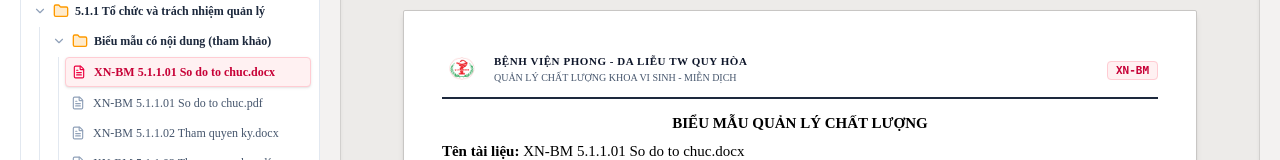
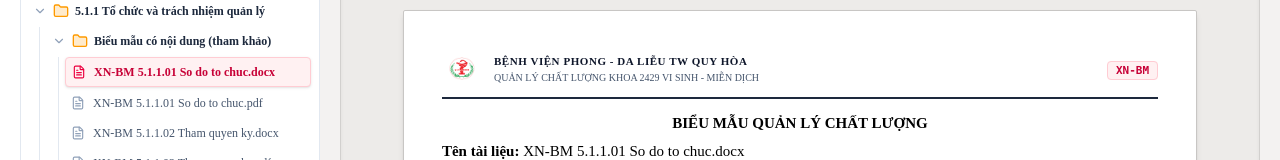
Before and after one commit to khoavisinhmiendich-ops/lab-quality-2429, a Next.js app: page / in a window 1280 px wide. Shown: the part 199-359 px from the top of the page. Built offline with nearby package versions, Linux system fonts and the light colour scheme.

Commit message:
Strip col tags and fix table overflow

```diff
--- a/components/EditableForm.tsx
+++ b/components/EditableForm.tsx
@@ -49,8 +49,9 @@
         }
 
         if (isMounted) {
-          // Bóc tách hoàn toàn thuộc tính width/height cứng của table và td từ file Word gốc
+          // Bóc tách hoàn toàn thuộc tính width/height, thẻ col và inline style tràn bảng
 const cleanedHtml = data.html
+  .replace(/<col[^>]*>/gi, '') // Xóa sạch các thẻ <col> quy định chiều rộng cột
   .replace(/width="[^"]*"/gi, '')
   .replace(/height="[^"]*"/gi, '')
   .replace(/style="[^"]*"/gi, (match: string) => {
@@ -275,7 +276,7 @@
                 </div>
                 <div>
                   <h4 className="text-[11px] font-bold uppercase tracking-wider text-slate-900 m-0">BỆNH VIỆN PHONG - DA LIỄU TW QUY HÒA</h4>
-                  <p className="text-[10px] text-slate-600 m-0">QUẢN LÝ CHẤT LƯỢNG KHOA VI SINH - MIỄN DỊCH</p>
+                  <p className="text-[10px] text-slate-600 m-0">QUẢN LÝ CHẤT LƯỢNG KHOA 2429 VI SINH - MIỄN DỊCH</p>
                 </div>
               </div>
               <div className="text-right">
```
Lines whose indentation alone changed are shown as unchanged.
